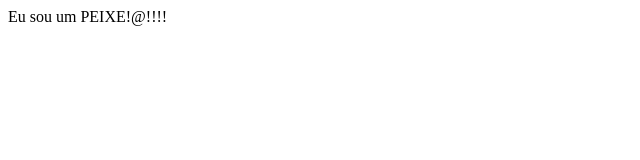
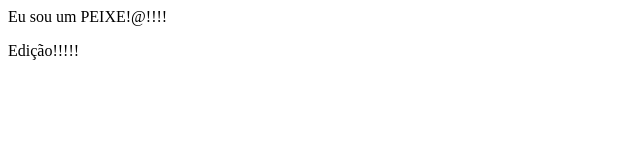
Before and after one commit to dunanes/blablabla, a plain HTML site: page index.html in a window 1280 px wide. Shown: the full height of the page, 0-640 px from the left. Drawn offline with Linux system fonts and the light colour scheme.

Commit message:
Update index.html
Editei o pipipi e o popopo

```diff
--- a/index.html
+++ b/index.html
@@ -1,5 +1,6 @@
 <html>
   <body>
     <p>Eu sou um PEIXE!@!!!!</p>
+    <p>Edição!!!!!</p>
   </body>
 </html>
```
